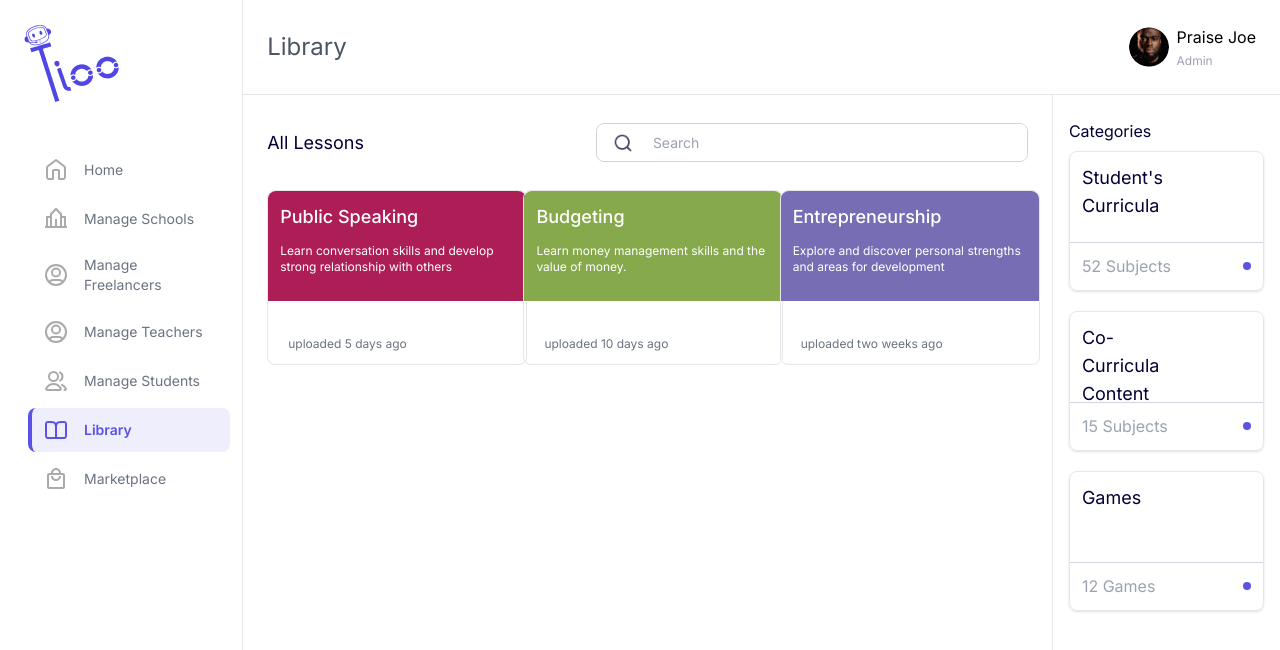
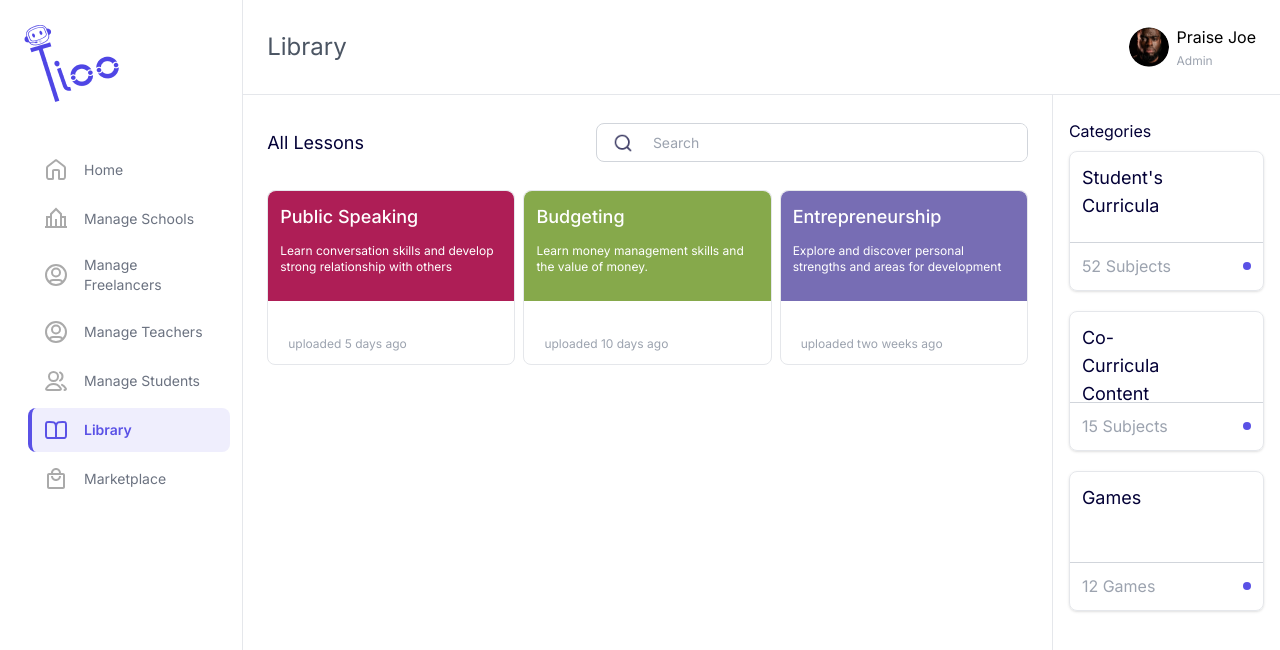
Before and after one commit to debug-evenstar/TiooAdminDashboard, a React (Vite) app: page /library in a window 1280 px wide. Shown: the top 650 px of the page. Built offline with nearby package versions, Linux system fonts and the light colour scheme.

Commit message:
build config test

```diff
--- a/src/pages/library.tsx
+++ b/src/pages/library.tsx
@@ -45,12 +45,13 @@ export type TLessonCardProps = { title: string, color?: string, description: str
 
 function LessonsCard({ color, title, description, date }: TLessonCardProps) {
   return (
-    <div className="w-[260px] border h-[175px] flex flex-col justify-between rounded-[8px]">
+    // <div className="w-[260px] border h-[175px] flex flex-col justify-between rounded-[8px]">
+    <div className="w-full border h-[175px] flex flex-col justify-between rounded-[8px]">
       <div className={`${color} h-[110px] p-3 text-left text-white rounded-t-[8px]`}>
         <h1 className="font-[500] text-lg">{title}</h1>
         <p className="mt-3 text-xs">{description}</p>
       </div>
-      <span className="px-5 text-xs text-gray-500 py-3">
+      <span className="px-5 text-xs text-gray-400 py-3">
         uploaded {date} ago
       </span>
     </div>
```
